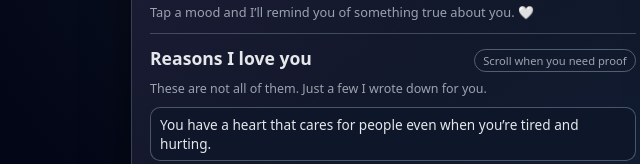
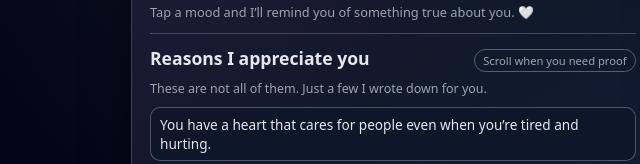
Before and after one commit to Steffioran12/For-Her, a plain HTML site: page index.html in a window 1280 px wide. Shown: the part 347-511 px from the top of the page, 19-659 px from the left. Drawn offline with Linux system fonts and the light colour scheme.

Commit message:
Update index.html

```diff
--- a/index.html
+++ b/index.html
@@ -386,7 +386,7 @@
           <hr style="border: none; border-top: 1px solid rgba(148,163,184,0.35); margin: 12px 0;" />
 
           <div class="section-title-row">
-            <h2>Reasons I love you</h2>
+            <h2>Reasons I appreciate you</h2>
             <span class="chip">Scroll when you need proof</span>
           </div>
           <small>These are not all of them. Just a few I wrote down for you.</small>
```
